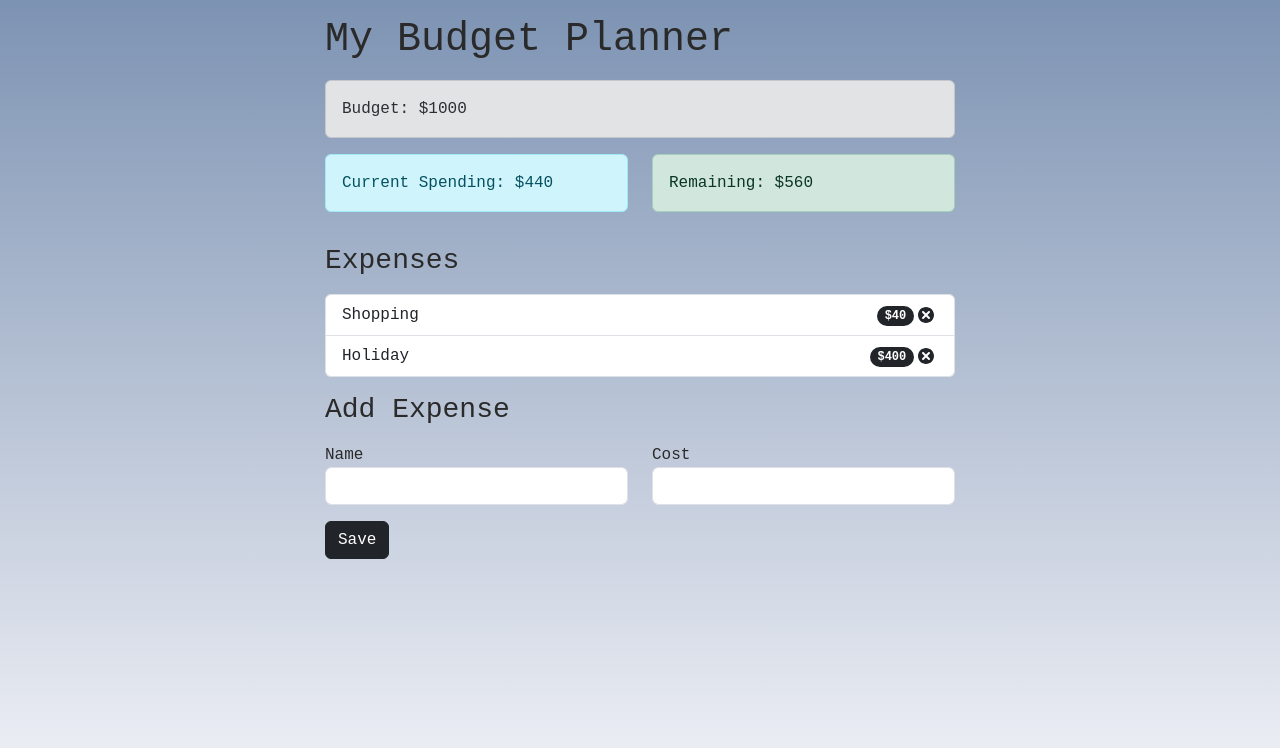
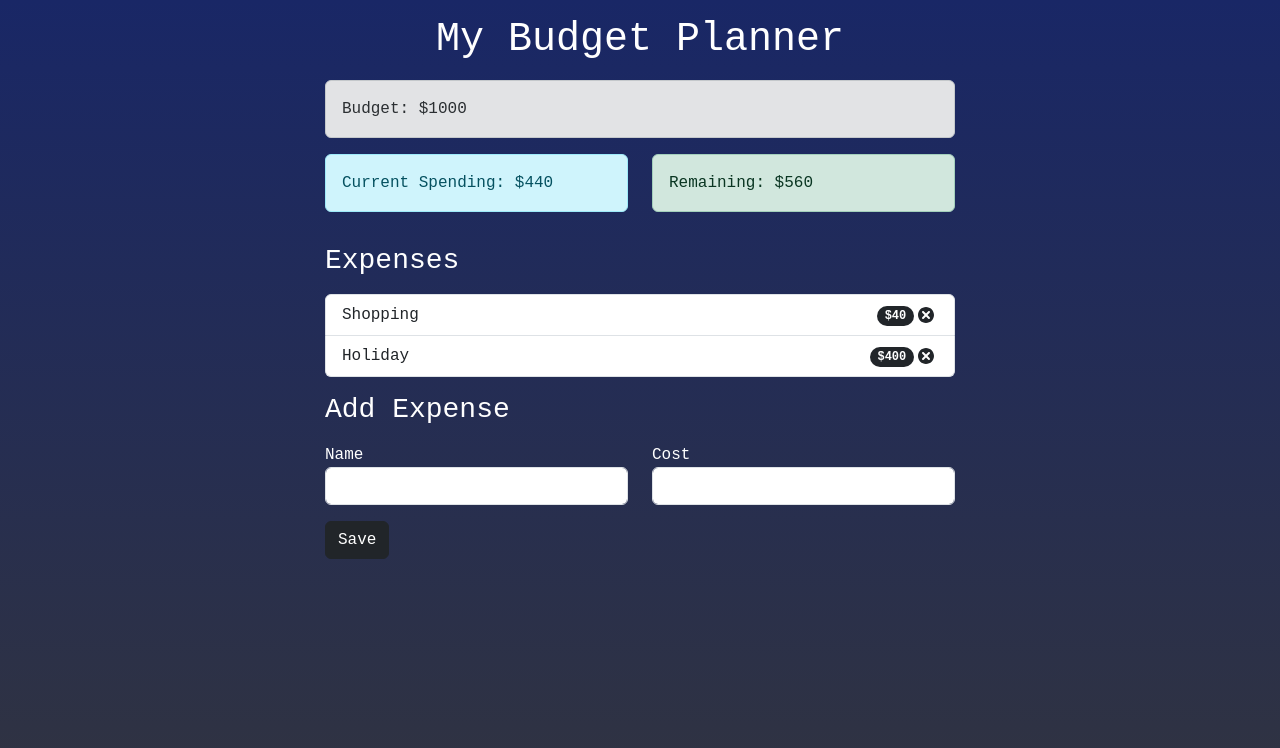
Before and after one commit to rachelphilipose/budget-tracker, a React (Create React App) app: page / in a window 1280 px wide. Shown: the top 748 px of the page. Built offline with nearby package versions, Linux system fonts and the light colour scheme.

Commit message:
styling changes!

```diff
--- a/src/styles/App.scss
+++ b/src/styles/App.scss
@@ -12,3 +12,7 @@ body {
     height: 100vh;
 
 }
+
+h1 {
+    text-align: center;
+}
--- a/src/styles/vars.scss
+++ b/src/styles/vars.scss
@@ -1,6 +1,6 @@
-$primary: #f1f2f7;
-$accent: rgb(125, 147, 179);
+$primary: #303341;
+$accent: rgb(25, 39, 102);
 $bg: #ffffff;
 $bg-accent: #e7e8e9;
 $disabled: #9c9c9c;
-$foreground: #2a2a2a;
+$foreground: #ffffff;
```
